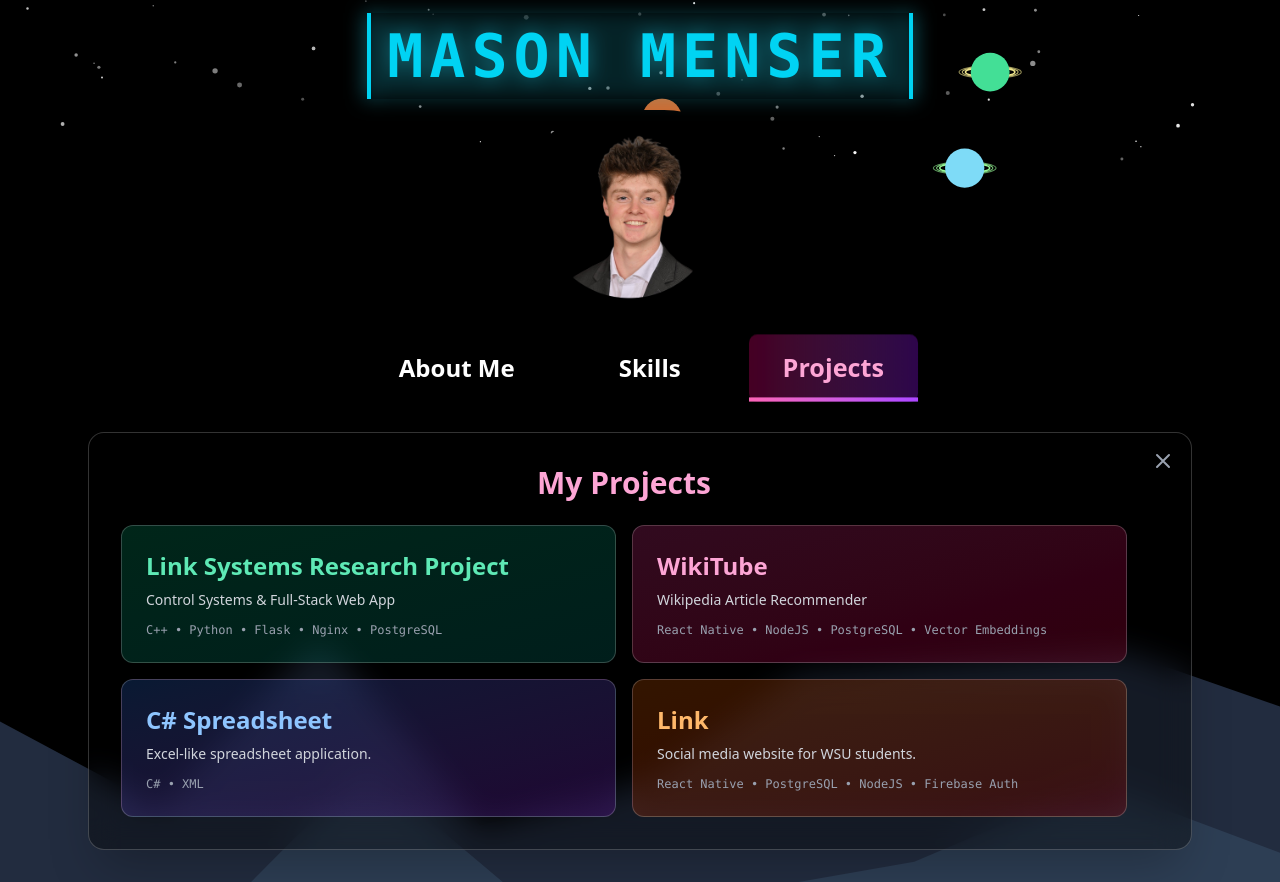
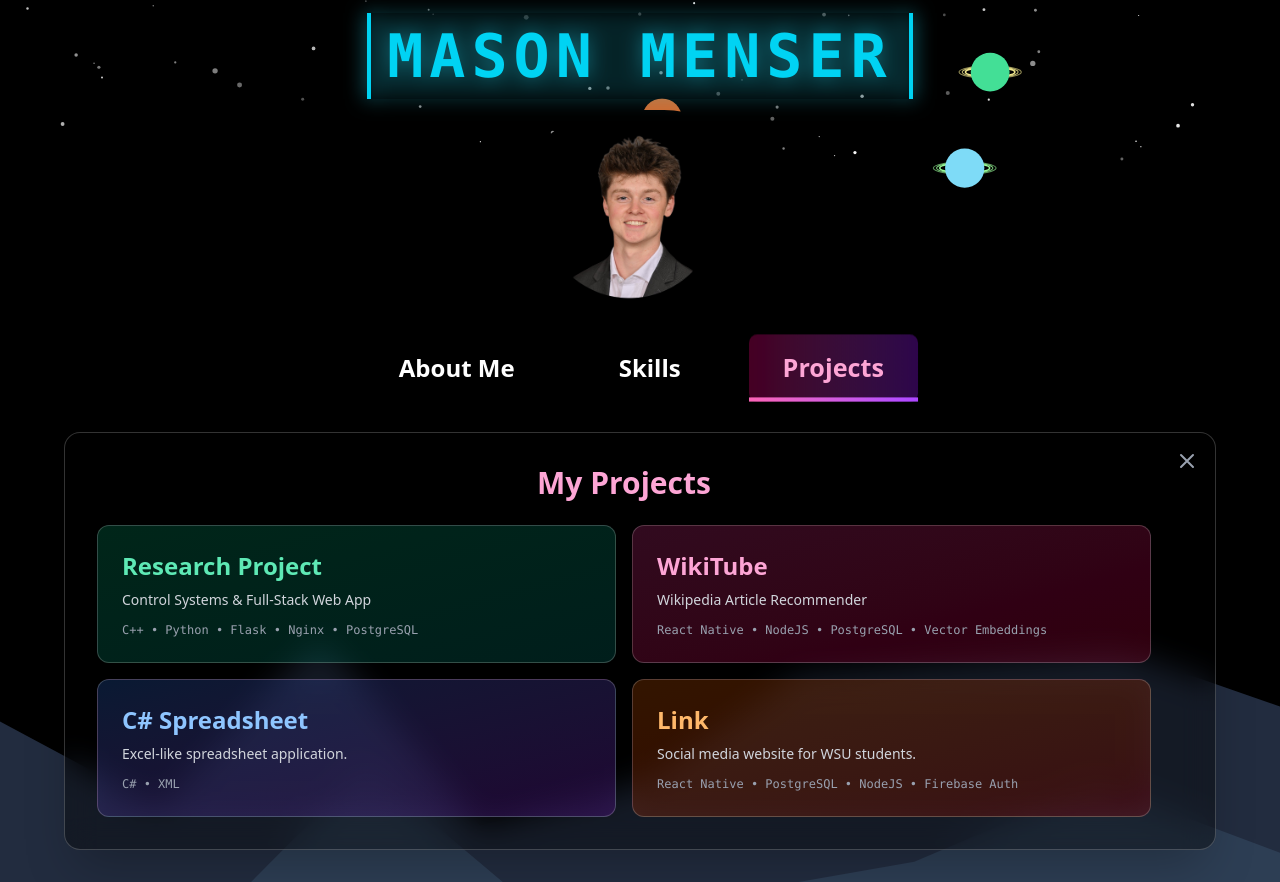
Before and after one commit to MMenser/Personal, a React (Vite) app: page / in a window 1280 px wide. Both pictures are taken after a click on the button "Projects". Built offline with nearby package versions, Linux system fonts and the light colour scheme.

Commit message:
updates?

```diff
--- a/src/App.tsx
+++ b/src/App.tsx
@@ -270,7 +270,7 @@ const MountainBackground: React.FC<MountainBackgroundProps> = ({
         </div>
 
         {/* Content Section - Responsive and expandable */}
-        <div className="flex-1 flex justify-center px-4 sm:px-6 md:px-8 pt-6 sm:pt-6 md:pt-6 pb-8">
+        <div className="flex-1 flex justify-center px-4 sm:px-10 md:px-10 pt-6 pb-8">
           <div className="w-full max-w-xs sm:max-w-2xl md:max-w-4xl lg:max-w-6xl">
             <div className="text-white text-center fade-in">
               <InfoSection />
--- a/src/InfoSection.tsx
+++ b/src/InfoSection.tsx
@@ -97,7 +97,7 @@ const InfoSection: React.FC = () => {
       </div>
 
       {/* Info Display Box - Always present to maintain layout */}
-      <div className="w-full px-6 h-full">
+      <div className="w-full h-full">
         <div className="h-full">{renderContent()}</div>
       </div>
     </div>
--- a/src/Projects.tsx
+++ b/src/Projects.tsx
@@ -14,7 +14,7 @@ const Projects: React.FC<ProjectsProps> = ({ onClose }) => {
   const projectsData: ProjectData[] = [
     {
       id: "potato",
-      title: "Link Systems Research Project",
+      title: "Research Project",
       github: "https://github.com/MMenser/Smart-Farming",
       github2: "https://github.com/MMenser/Potato-React",
       youtube: null,
```
